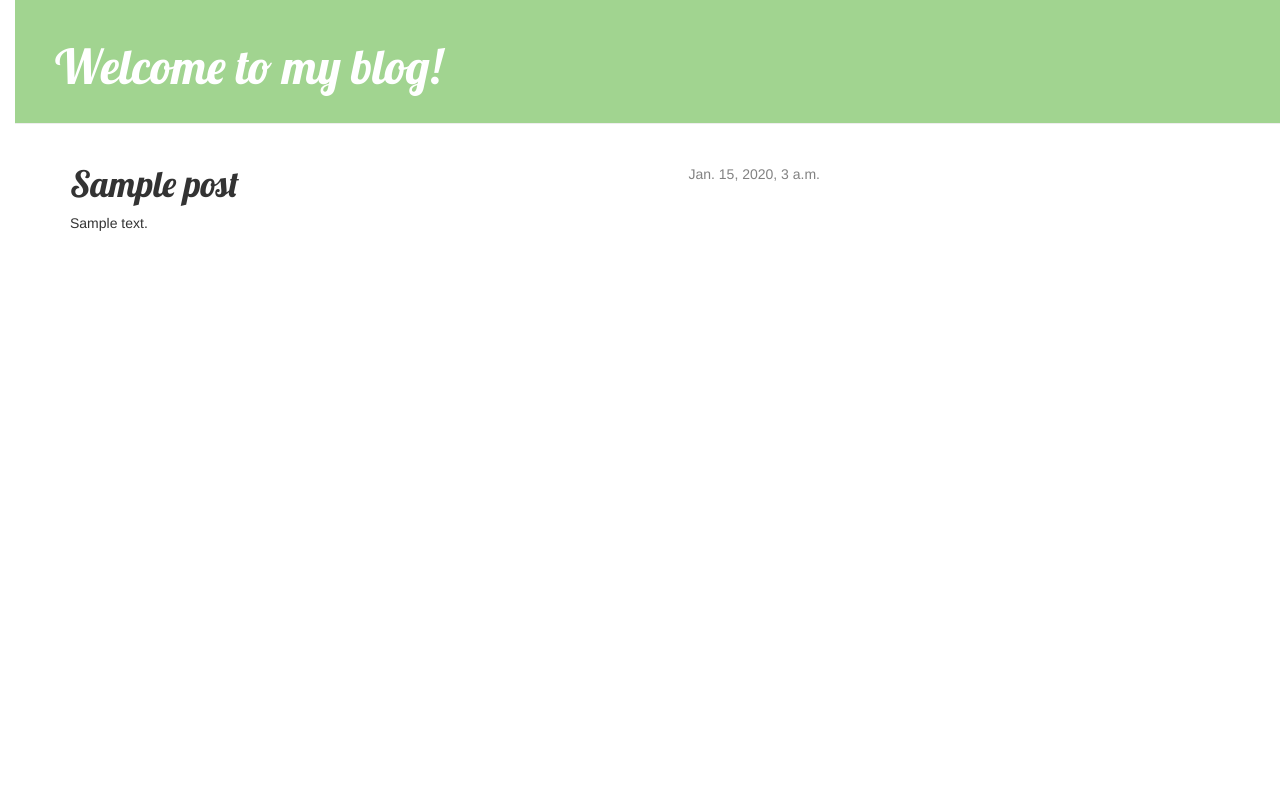
After one commit to MayraMunguia/my-first-blog, a Django app: page /post/1/ in a window 1280 px wide. The commit adds this page. Run offline with Django 3.2, Linux system fonts and the light colour scheme; tables that the repository leaves empty hold one stand-in row (values such as "Sample post"); some libraries are stand-ins or nearby versions.

```diff
--- /dev/null
+++ b/blog/static/css/blog.css
@@ -0,0 +1,54 @@
+h1 a {
+        color: #A1D490;
+        font-family:'Lobster';
+    }
+body {
+        padding-left: 15px;
+    }
+    .page-header {
+        background-color: #A1D490;
+        margin-top: 0;
+        padding: 20px 20px 20px 40px;
+    }
+
+    .page-header h1, .page-header h1 a, .page-header h1 a:visited, .page-header h1 a:active {
+        color: #ffffff;
+        font-size: 36pt;
+        text-decoration: none;
+    }
+
+    .content {
+        margin-left: 40px;
+    }
+
+    h1, h2, h3, h4 {
+        font-family: 'Lobster', cursive;
+    }
+
+    .date {
+        float: right;
+        color: #828282;
+    }
+
+    .save {
+        float: right;
+    }
+
+    .post-form textarea, .post-form input {
+        width: 100%;
+    }
+
+    .top-menu, .top-menu:hover, .top-menu:visited {
+        color: #ffffff;
+        float: right;
+        font-size: 26pt;
+        margin-right: 20px;
+    }
+
+    .post {
+        margin-bottom: 70px;
+    }
+
+    .post h1 a, .post h1 a:visited {
+        color: #000000;
+    }
--- /dev/null
+++ b/blog/templates/blog/base.html
@@ -0,0 +1,23 @@
+{% load staticfiles %}
+<html>
+        <head>
+            <title>Mayra's blog</title>
+            <link rel="stylesheet" href="//maxcdn.bootstrapcdn.com/bootstrap/3.2.0/css/bootstrap.min.css">
+            <link rel="stylesheet" href="//maxcdn.bootstrapcdn.com/bootstrap/3.2.0/css/bootstrap-theme.min.css">
+            <link rel="stylesheet" href="{% static "css/blog.css" %}">
+            <link href="http://fonts.googleapis.com/css?family=Lobster&subset=latin,latin-ext" rel="stylesheet" type="text/css">
+        </head>
+        <body>
+        <div class="page-header">
+            <h1><a href="/">Welcome to my blog!</a></h1>
+        </div>
+        <div class="content container">
+            <div class="row">
+                <div class="col-md-8">
+                {% block content %}
+                {% endblock %}
+                </div>
+            </div>
+        </div>
+    </body>
+    </html>
--- /dev/null
+++ b/blog/templates/blog/post_detail.html
@@ -0,0 +1,13 @@
+{% extends "blog/base.html" %}
+
+    {% block content %}
+        <div class="post">
+            {% if post.published_date %}
+                <div class="date">
+                    {{ post.published_date }}
+                </div>
+            {% endif %}
+            <h1>{{ post.title }}</h1>
+            <p>{{ post.text|linebreaks }}</p>
+        </div>
+    {% endblock %}
--- a/blog/urls.py
+++ b/blog/urls.py
@@ -3,5 +3,5 @@ from . import views
 
 urlpatterns = [
 	url(r'^$', views.post_list),
-
+	url(r'^post/(?P<pk>[0-9]+)/$', views.post_detail),
 ]
--- a/blog/views.py
+++ b/blog/views.py
@@ -1,7 +1,12 @@
 from django.shortcuts import render
 from django.utils import timezone
 from .models import Post
+from django.shortcuts import render, get_object_or_404
 
 def post_list(request):
     posts = Post.objects.filter(published_date__lte=timezone.now()).order_by('published_date')
     return render(request, 'blog/post_list.html', {'posts': posts})
+
+def post_detail(request, pk):
+        post = get_object_or_404(Post, pk=pk)
+        return render(request, 'blog/post_detail.html', {'post': post})
```
Also changed, not shown: blog/templates/blog/post_list.html (+12 -17 lines).
